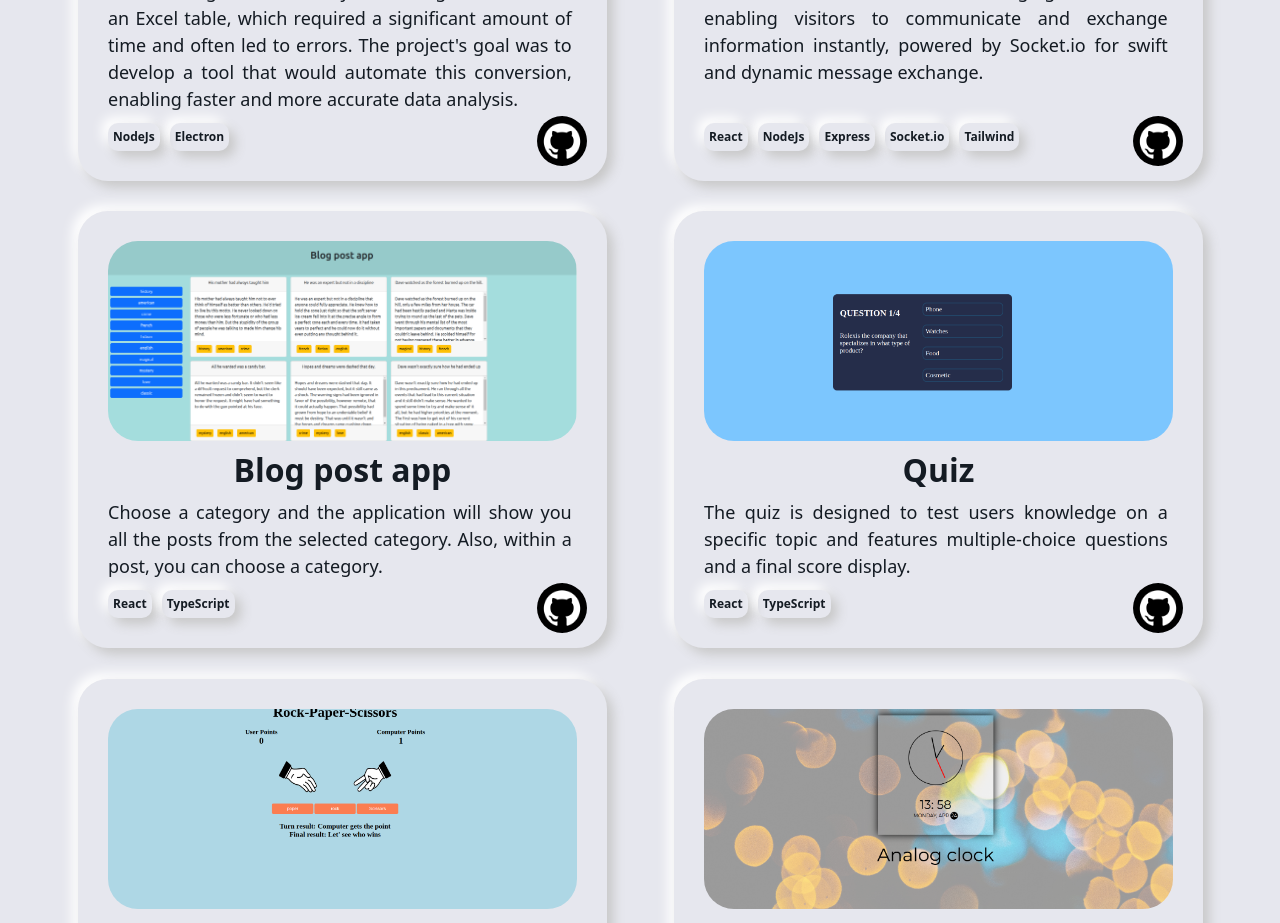
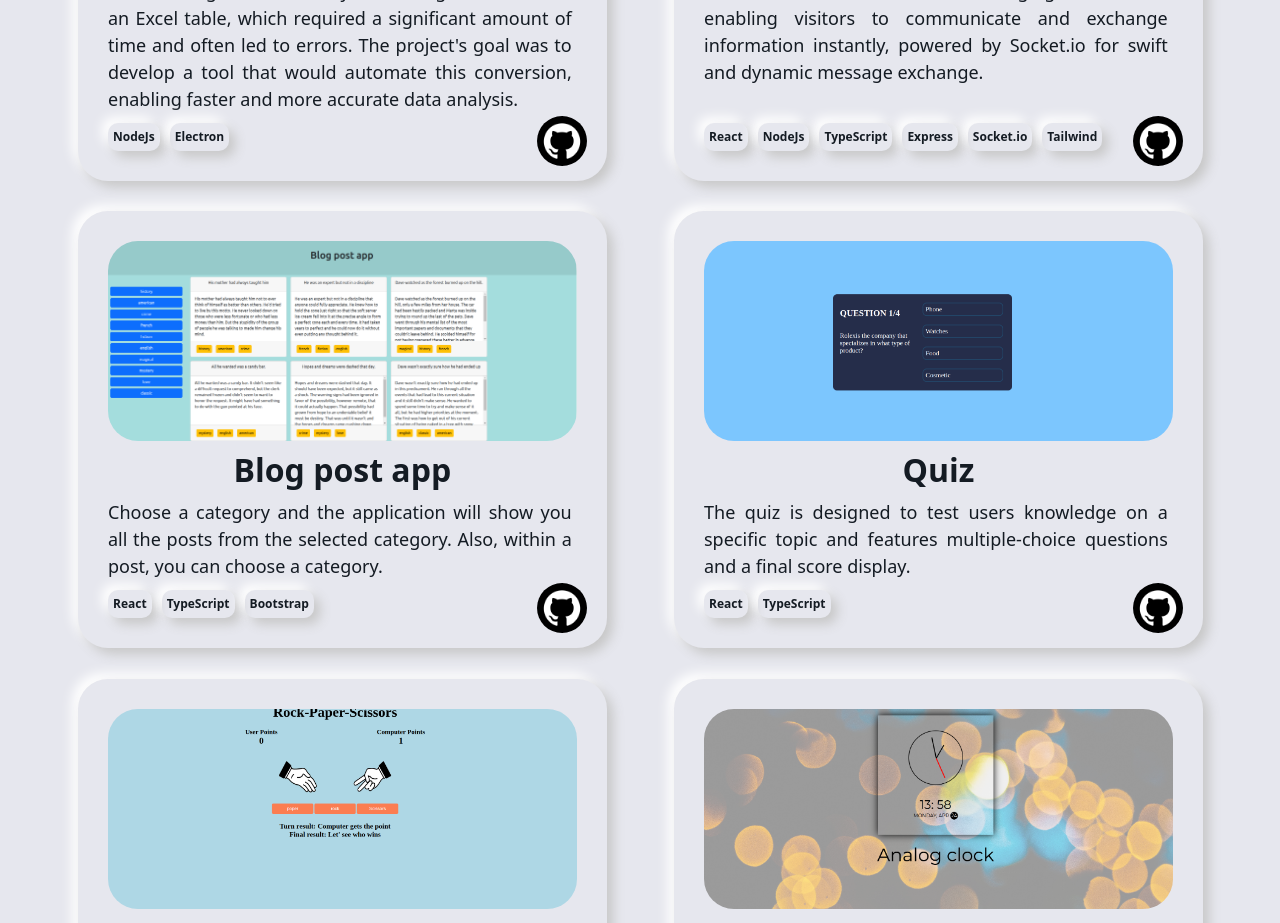
Before and after one commit to MiIos1988/Portfolio-react, a React (Create React App) app: page / in a window 1280 px wide. Shown: the part 2180-3103 px from the top of the page. Built offline with nearby package versions, Linux system fonts and the light colour scheme; no server answers.

Commit message:
Corrected code.

```diff
--- a/src/constants/data.js
+++ b/src/constants/data.js
@@ -40,15 +40,15 @@ const data = [
     image: img12,
     title: "Live Chat",
     desc: 'Live Chat facilitates real-time messaging interactions, enabling visitors to communicate and exchange information instantly, powered by Socket.io for swift and dynamic message exchange.',
-    tags: ["React", "NodeJs","Express","Socket.io","Tailwind"],
-    github: "https://github.com/MiIos1988/Chat_app.git",
+    tags: ["React", "NodeJs", "TypeScript", "Express","Socket.io","Tailwind"],
+    github: "https://github.com/MiIos1988/Chat_app-typescript.git",
     live: "https://chat-app-beta-roan.vercel.app/",
   },
   {
     image: img3,
     title: "Blog post app",
     desc: "Choose a category and the application will show you all the posts from the selected category. Also, within a post, you can choose a category.",
-    tags: ["React", "TypeScript"],
+    tags: ["React", "TypeScript", "Bootstrap"],
     github: "https://github.com/MiIos1988/blog-post-app_typescript.git",
     live: "https://post-app-react-phi.vercel.app/",
   },
```
